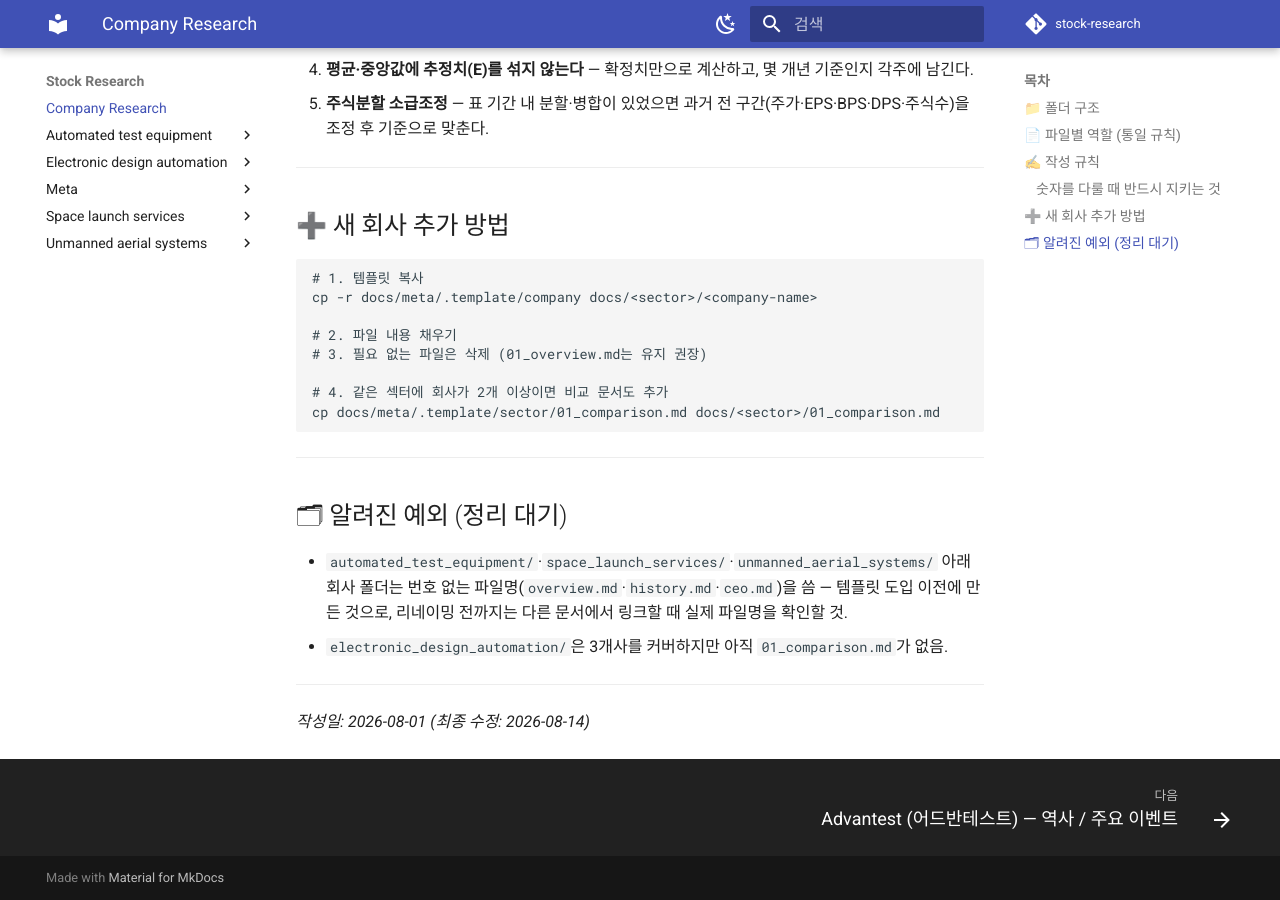
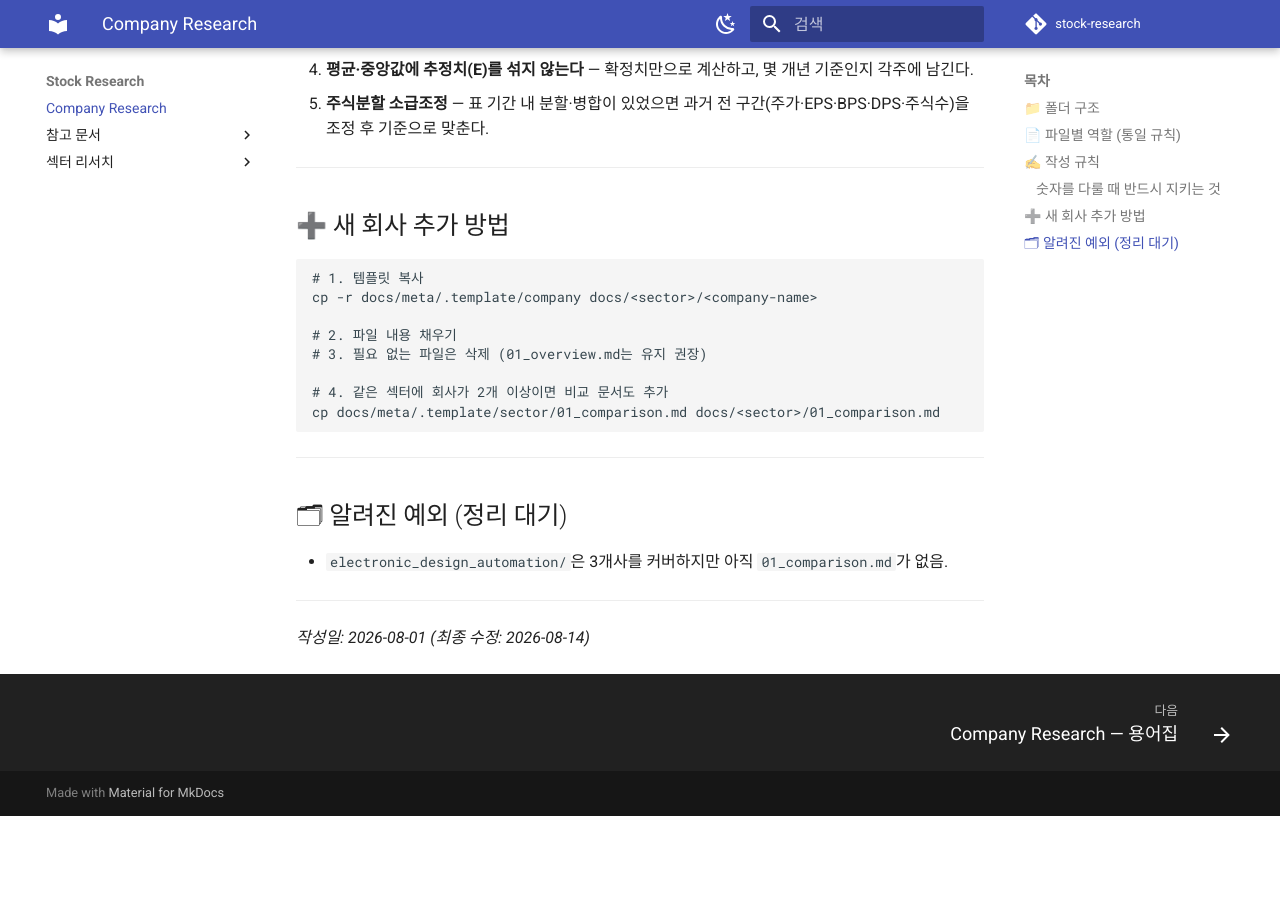
Before and after one commit to ParkGyeongTae/stock-research, an MkDocs documentation site: the page built from docs/README.md, in a window 1280 px wide and 900 px high, scrolled down 3177 px. Built offline with MkDocs 1.6.1 and Material for MkDocs 9.7.7, drawn with Linux system fonts in a browser that asks for light colours; comment, search, counter and statistics services are not loaded; after the commit the page ends 3993 px from its top, so only the background shows below that.

Commit message:
docs: 회사 문서 파일명 번호 규칙 통일 및 nav 위계 분리
- automated_test_equipment/space_launch_services/unmanned_aerial_systems
  하위 5개 회사 폴더를 템플릿 규칙(01_overview/02_history/03_ceo)으로
  리네이밍하고 내부 상대링크를 맞춤
- docs/.pages로 최상위 nav를 README/참고 문서(meta)/섹터 리서치로
  분리해 레퍼런스와 리서치 콘텐츠가 같은 레벨로 섞이지 않게 함

Co-Authored-By: Claude Sonnet 5 <noreply@anthropic.com>

```diff
--- a/docs/README.md
+++ b/docs/README.md
@@ -111,7 +111,6 @@ cp docs/meta/.template/sector/01_comparison.md docs/<sector>/01_comparison.md
 
 ## 🗂 알려진 예외 (정리 대기)
 
-- `automated_test_equipment/`·`space_launch_services/`·`unmanned_aerial_systems/` 아래 회사 폴더는 번호 없는 파일명(`overview.md`·`history.md`·`ceo.md`)을 씀 — 템플릿 도입 이전에 만든 것으로, 리네이밍 전까지는 다른 문서에서 링크할 때 실제 파일명을 확인할 것.
 - `electronic_design_automation/`은 3개사를 커버하지만 아직 `01_comparison.md`가 없음.
 
 ---
```
Also changed, not shown: docs/.pages (added), docs/automated_test_equipment/advantest/01_overview.md (renamed from docs/automated_test_equipment/advantest/overview.md), docs/automated_test_equipment/advantest/02_history.md (renamed from docs/automated_test_equipment/advantest/history.md), docs/automated_test_equipment/teradyne/01_overview.md (renamed from docs/automated_test_equipment/teradyne/overview.md), docs/automated_test_equipment/teradyne/02_history.md (renamed from docs/automated_test_equipment/teradyne/history.md), docs/space_launch_services/rocket_lab/01_overview.md (renamed from docs/space_launch_services/rocket_lab/overview.md), docs/space_launch_services/rocket_lab/03_ceo.md (renamed from docs/space_launch_services/rocket_lab/ceo.md), docs/space_launch_services/spacex/01_overview.md (renamed from docs/space_launch_services/spacex/overview.md), docs/space_launch_services/spacex/03_ceo.md (renamed from docs/space_launch_services/spacex/ceo.md), docs/unmanned_aerial_systems/aerovironment/01_overview.md (renamed from docs/unmanned_aerial_systems/aerovironment/overview.md), docs/unmanned_aerial_systems/aerovironment/03_ceo.md (renamed from docs/unmanned_aerial_systems/aerovironment/ceo.md), docs/unmanned_aerial_systems/kratos/01_overview.md (renamed from docs/unmanned_aerial_systems/kratos/overview.md), docs/unmanned_aerial_systems/kratos/03_ceo.md (renamed from docs/unmanned_aerial_systems/kratos/ceo.md), docs/unmanned_aerial_systems/red_cat/01_overview.md (renamed from docs/unmanned_aerial_systems/red_cat/overview.md), 1 more files.
